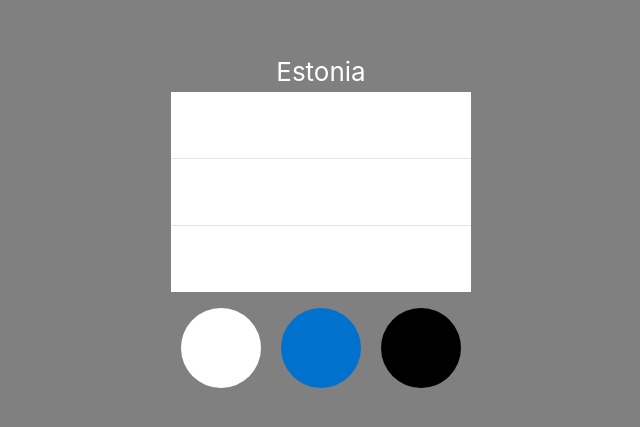
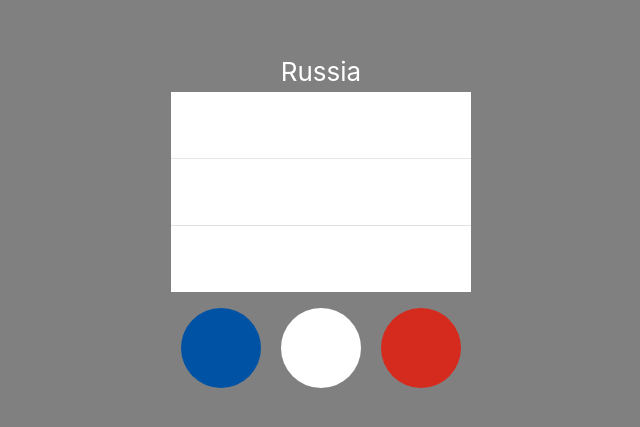
Before and after one commit to shashankp/flags, a React (Create React App) app: page / in a window 1280 px wide. Shown: the part 173-600 px from the top of the page, without its empty margins (319-959 px from the left). Built offline with nearby package versions, Linux system fonts and the light colour scheme.

Commit message:
add few more countries

```diff
--- a/package.json
+++ b/package.json
@@ -3,6 +3,8 @@
   "version": "0.1.0",
   "private": true,
   "dependencies": {
+    "@fortawesome/free-solid-svg-icons": "^6.5.1",
+    "@fortawesome/react-fontawesome": "^0.2.0",
     "@testing-library/jest-dom": "^5.17.0",
     "@testing-library/react": "^13.4.0",
     "@testing-library/user-event": "^13.5.0",
--- a/public/index.html
+++ b/public/index.html
@@ -15,7 +15,6 @@
       user's mobile device or desktop. See https://developers.google.com/web/fundamentals/web-app-manifest/
     -->
     <link rel="manifest" href="%PUBLIC_URL%/manifest.json" />
-    <link rel="stylesheet" href="https://cdnjs.cloudflare.com/ajax/libs/font-awesome/5.15.4/css/all.min.css" crossorigin="anonymous" referrerpolicy="no-referrer" />
     <!--
       Notice the use of %PUBLIC_URL% in the tags above.
       It will be replaced with the URL of the `public` folder during the build.
--- a/src/App.js
+++ b/src/App.js
@@ -1,21 +1,12 @@
 import './App.css';
-import Canvas from './Canvas';
+import QuestionCarousel from './QuestionCarousel';
 
 function App() {
-
-  const shuffleArray = (array) => {
-    for (let i = array.length - 1; i > 0; i--) {
-      const j = Math.floor(Math.random() * (i + 1));
-      [array[i], array[j]] = [array[j], array[i]];
-    }
-    return array;
-  };
 
   return (
     <div className="App">
       <header className="App-header">
-        {/* <Canvas country={{name: "Russia", correctColors: ['#FFFFFF', '#0052A5', '#D52B1E'], randomizedColors: shuffleArray(['#FFFFFF', '#0052A5', '#D52B1E'])}} /> */}
-        <Canvas country={{name: "Estonia", correctColors: ['#0072CE', '#000000', '#FFFFFF'], randomizedColors: shuffleArray(['#0072CE', '#000000', '#FFFFFF'])}} />
+        <QuestionCarousel />
       </header>
     </div>
   );
--- a/src/Canvas.js
+++ b/src/Canvas.js
@@ -1,10 +1,16 @@
-import React, { useState } from 'react';
+import React, { useState, useEffect } from 'react';
+import { FontAwesomeIcon } from '@fortawesome/react-fontawesome';
+import { faArrowRight, faThumbsUp } from '@fortawesome/free-solid-svg-icons';
 
 function Canvas(props) {
 
     console.log(props);
     const [currentColor, setCurrentColor] = useState('#FFFFFF');
     const [done, setDone] = useState(false);
+
+    useEffect(() => {
+        setDone(false);
+      }, [props]);
 
     const pickColor = (event) => {
         const circle = event.target;
@@ -26,7 +32,6 @@ function Canvas(props) {
         circle.setAttribute("stroke-width", "3"); // Set border width
       }
 
-
       const dropColor = (event) => {
         var band = event.target;
         band.setAttribute("fill", currentColor);
@@ -40,7 +45,11 @@ function Canvas(props) {
         if (correct) {
             setDone(true);
             console.log('correct');
-        }
+        } else setDone(false);
+    }
+
+    const sendMessageToParent = () => {
+        props.sendMessageToParent();
     }
 
   return (
@@ -48,9 +57,7 @@ function Canvas(props) {
       <header className="Canvas-header">
         <div style={{margin: '5px'}}>
             <label>{props.country.name}</label>
-            { done &&
-                <i style={{marginLeft: '5px'}} className="fas fa-thumbs-up"></i>
-            }
+            { done && <FontAwesomeIcon style={{marginLeft: '5px'}} icon={faThumbsUp} /> }
         </div>
         <div className="Canvas-flag">
             <svg width="300" height="200" xmlns="http://www.w3.org/2000/svg">
@@ -58,6 +65,8 @@ function Canvas(props) {
             <rect y="66.7" width="300" height="66.7" fill="#FFFFFF" onClick={dropColor}/>
             <rect y="133.4" width="300" height="66.6" fill="#FFFFFF" onClick={dropColor}/>
             </svg>
+
+            { done && <button onClick={sendMessageToParent}><FontAwesomeIcon icon={faArrowRight} /></button> }
         </div>
         <div className="Canvas-flag-colours">
         <svg width="300" height="100" xmlns="http://www.w3.org/2000/svg">
--- /dev/null
+++ b/src/QuestionCarousel.js
@@ -0,0 +1,49 @@
+import Canvas from "./Canvas";
+import React, { useState, useEffect } from 'react';
+
+function QuestionCarousel() {
+
+  const shuffleArray = (array) => {
+    for (let i = array.length - 1; i > 0; i--) {
+      const j = Math.floor(Math.random() * (i + 1));
+      [array[i], array[j]] = [array[j], array[i]];
+    }
+    return array;
+  };
+
+  // template: {name: "", correctColors: [], randomizedColors: shuffleArray([])}
+  const countries = [
+    {name: "Russia", correctColors: ['#FFFFFF', '#0052A5', '#D52B1E'], randomizedColors: shuffleArray(['#FFFFFF', '#0052A5', '#D52B1E'])},
+    {name: "Estonia", correctColors: ['#0072CE', '#000000', '#FFFFFF'], randomizedColors: shuffleArray(['#0072CE', '#000000', '#FFFFFF'])},
+    {name: "Lithuania", correctColors: [ "#006A4D","#FDB913","#C1272D"], randomizedColors: shuffleArray(["#006A4D","#FDB913","#C1272D"])},
+    {name: "Netherlands", correctColors: [  "#21468B",    "#FFFFFF",    "#AE1C28"], randomizedColors: shuffleArray([  "#21468B",    "#FFFFFF",    "#AE1C28"])},
+    {name: "Germany", correctColors: ["#000000", "#FFCE00", "#D00A2D"], randomizedColors: shuffleArray(["#000000", "#FFCE00", "#D00A2D"])},
+    {name: "Gabon", correctColors: ["#00A651", "#FCD116", "#00AEEF"], randomizedColors: shuffleArray(["#00A651", "#FCD116", "#00AEEF"])},
+    {name: "Hungary", correctColors: ["#EE1C25", "#FFFFFF", "#436F4D"]    , randomizedColors: shuffleArray(["#EE1C25", "#FFFFFF", "#436F4D"])},
+    {name: "Bolivia", correctColors: ["#D52B1E", "#FCD116", "#006A4E"], randomizedColors: shuffleArray(["#D52B1E", "#FCD116", "#006A4E"]    )},
+    {name: "Armenia", correctColors: ["#D90012", "#F2A800", "#0033A0"], randomizedColors: shuffleArray(["#D90012", "#F2A800", "#0033A0"])},
+    {name: "Austria", correctColors: ["#ED2939", "#FFFFFF", "#ED2939"], randomizedColors: shuffleArray(["#ED2939", "#FFFFFF", "#ED2939"])},
+    {name: "Sierra Leone", correctColors: ["#0072C6", "#FFFFFF", "#1EB53A"], randomizedColors: shuffleArray(["#0072C6", "#FFFFFF", "#1EB53A"])},
+  ];
+  const [index, setIndex] = useState(0);
+  const [country, setCountry] = useState(countries[0]);
+
+  // Function to handle receiving a message from the child component
+  const setNextCountryInCanvas = () => {
+    const nextIndex = (index + 1) % countries.length;
+    setIndex(nextIndex);
+    setCountry(countries[nextIndex]);
+  };
+
+  return (
+    <div className="QuestionCarousel">
+      <header className="QuestionCarousel-header">
+        <div id="Canvas-container">
+          {<Canvas sendMessageToParent={setNextCountryInCanvas} country={country} /> }
+        </div>
+      </header>
+    </div>
+  );
+}
+
+export default QuestionCarousel;
```
Also changed, not shown: 1 other file (tests, documents, lock files or other folders).
